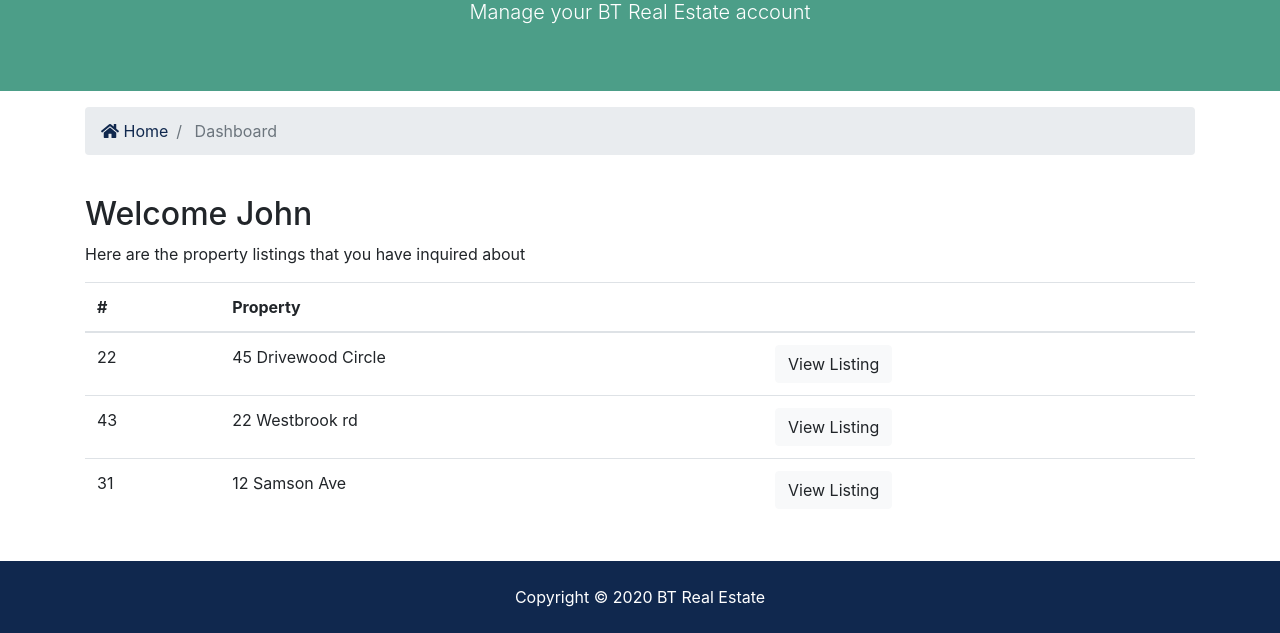
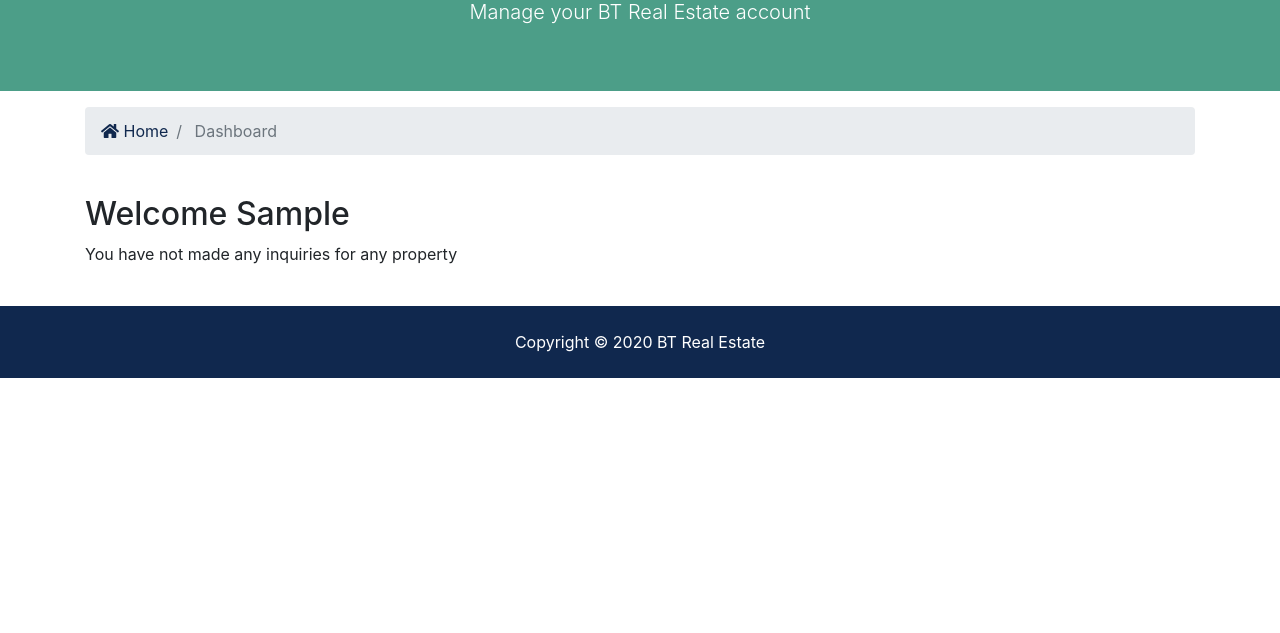
Before and after one commit to Erik-FN/Python_Real_State, a Django app: page /accounts/dashboard in a window 1280 px wide. Shown: the part 254-887 px from the top of the page. After the commit the page ends 632 px from the top, so only its background shows below. Run offline with Django 3.2, Linux system fonts and the light colour scheme; the visitor is signed in with stand-in values (Sample User, id 1); data that the repository does not hold is empty; some libraries are stand-ins or nearby versions.

Commit message:
finished proyect

```diff
--- a/accounts/views.py
+++ b/accounts/views.py
@@ -1,6 +1,7 @@
 from django.shortcuts import render, redirect
 from django.contrib import messages, auth
 from django. contrib.auth.models import User
+from contacts.models import Contact
 
 # Create your views here.
 def register(request):
@@ -56,7 +57,11 @@ def login(request):
     return render(request, 'accounts/login.html')
 
 def dashboard(request):
-    return render(request, 'accounts/dashboard.html')
+    user_contacts = Contact.objects.order_by('-contact_date').filter(user_id = request.user.id)
+    context = {
+        'contacts':user_contacts
+    }
+    return render(request, 'accounts/dashboard.html', context)
 
 def logout(request):
     if request.method == 'POST':
--- a/templates/accounts/dashboard.html
+++ b/templates/accounts/dashboard.html
@@ -37,7 +37,8 @@
     <div class="container">
       <div class="row">
         <div class="col-md-12">
-          <h2>Welcome John</h2>
+          <h2>Welcome {{user.first_name}}</h2>
+          {%if contacts%}
             <p>Here are the property listings that you have inquired about</p>
             <table class="table">
               <thead>
@@ -48,29 +49,20 @@
                 </tr>
               </thead>
               <tbody>
+                {%for contact in contacts%}
                 <tr>
-                <td>22</td>
-                <td>45 Drivewood Circle</td>
+                  <td>{{contact.id}}</td>
+                  <td>{{contact.listing}}</td>
                   <td>
-                  <a class="btn btn-light" href="#">View Listing</a>
+                    <a class="btn btn-light" href="{% url 'listing' contact.listing_id %}">View Listing</a>
                   </td>
                 </tr>
-              <tr>
-                <td>43</td>
-                <td>22 Westbrook rd</td>
-                <td>
-                  <a class="btn btn-light" href="#">View Listing</a>
-                </td>
-              </tr>
-              <tr>
-                <td>31</td>
-                <td>12 Samson Ave</td>
-                <td>
-                  <a class="btn btn-light" href="#">View Listing</a>
-                </td>
-              </tr>
+                {%endfor%}
               </tbody>
             </table>
+            {%else%}
+              <p>You have not made any inquiries for any property</p>
+            {%endif%}
         </div>
       </div>
     </div>
```
Also changed, not shown: btre/settings.py (+7 -0 lines), contacts/views.py (+21 -0 lines). Lines whose indentation alone changed are shown as unchanged.
